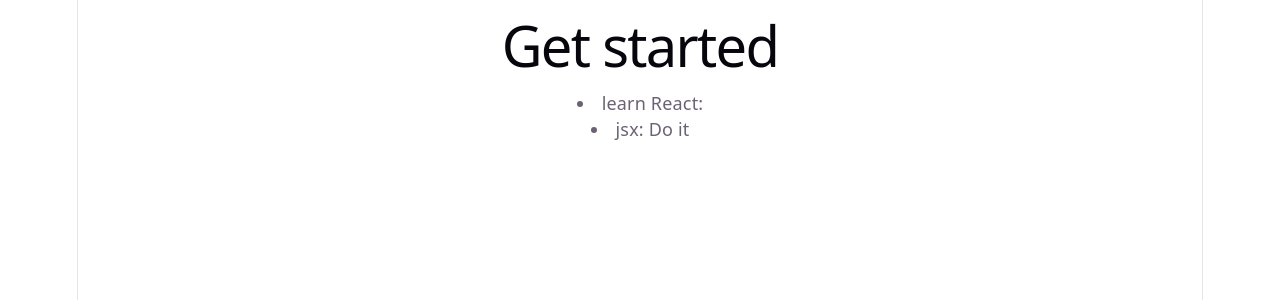
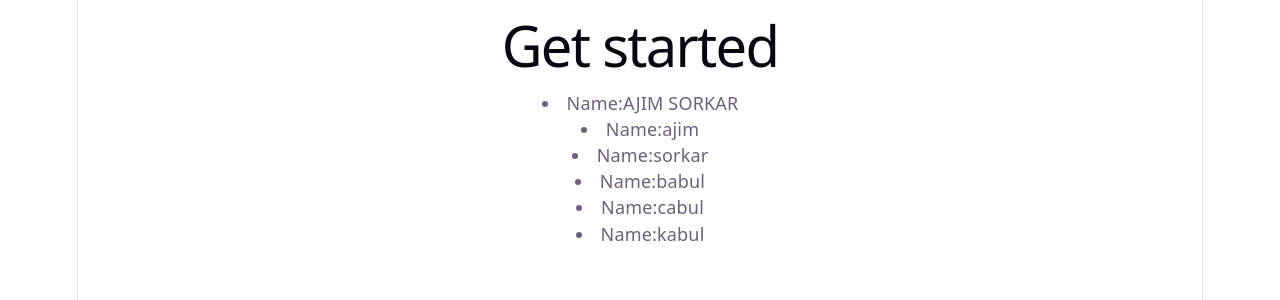
Before and after one commit to ajimcse/react-js-explore, a React (Vite) app: page / in a window 1280 px wide. Shown: the top 300 px of the page. Built offline with nearby package versions, Linux system fonts and the light colour scheme.

Commit message:
map kora

```diff
--- /dev/null
+++ b/src/Actor.jsx
@@ -0,0 +1,5 @@
+export default function Actor({name}) {
+return  <li> Name:{name}</li>
+
+
+}
--- a/src/App.jsx
+++ b/src/App.jsx
@@ -4,23 +4,31 @@ import reactLogo from './assets/react.svg'
 import viteLogo from './assets/vite.svg'
 import './App.css'
 import Todo from './Todo'
+import Actor from './Actor'
 
 function App() {
   const [count, setCount] = useState(0)
-  const name = "Ajim"
-  const age = 25
-  const city = "Gazipur"
+  // const name = "Ajim"
+  // const age = 25
+  // const city = "Gazipur"
+  const actors = ['ajim', 'sorkar', 'babul', 'cabul', 'kabul']
   return (
 
     <>
       <h1>Get started</h1>
 
-      <Todo task='learn React'
+
+      <Actor name='AJIM SORKAR'  ></Actor>
+      {
+        actors.map(actor => <Actor name={actor}></Actor>)
+      }
+
+      {/* <Todo task='learn React'
        isDane={true}
        />
       <Todo task='jsx'
        isDane={false}
-       />
+       /> */}
 
 
 
```
